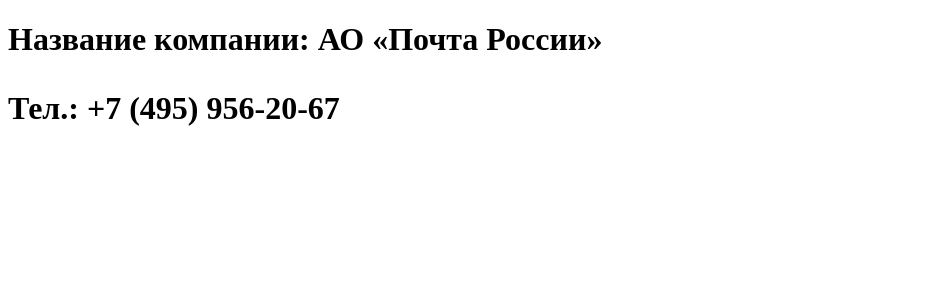
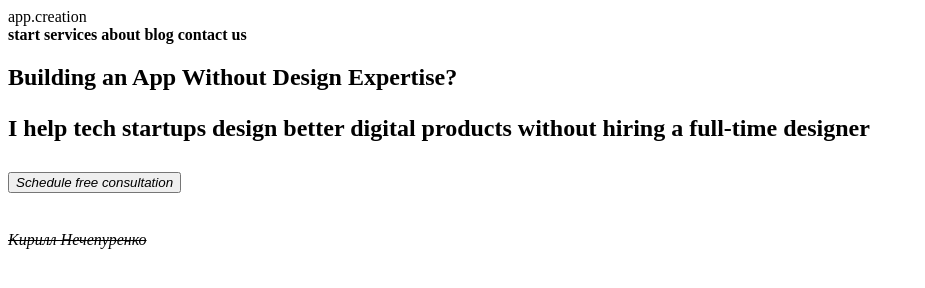
Before and after one commit to Branq7/Branqprogect, a plain HTML site: page index.html in a window 1280 px wide. Shown: the whole page, without its empty margins (0-925 px from the left). Drawn offline with Linux system fonts and the light colour scheme.

Commit message:
Структура сайта создана

```diff
--- a/index.html
+++ b/index.html
@@ -1,15 +1,34 @@
 <!DOCTYPE html>
 <html>
-
-<head>
-     <meta charset="utf-8">
-     <title> Дополнения моего сайта </title>
-
-</head>
-
-<body>
-     <h1>Название компании: АО «Почта России»<h1>
-     <p> Тел.: +7 (495) 956-20-67</p>
-</body>
-
+  <head>
+    <meta charset="utf-8">
+    <title>Дополнения моего сайта</title>
+  </head>
+  <body>
+    <header>
+       <div>app.creation</dev>
+          <nav>
+            <a><b>start</b></a>
+            <a><b>services</b></a>
+            <a><b>about</b></a>
+            <a><b>blog</b></a>
+            <a><b>contact us</b></a>
+          </nav>
+    </header>
+    <section>
+        <main>
+            <h1>Building an App Without Design Expertise?<h1>
+            <p>I help tech startups design better digital products without hiring a full-time designer</p>
+            <button><i>Schedule free consultation</i></button>
+        </main>
+        <div>
+             <img>
+        </div>
+    </section>
+    <footer>
+      <address>
+        <del>Кирилл Нечепуренко</del>
+      </address>
+    </footer>
+  </body>
 </html>
```
